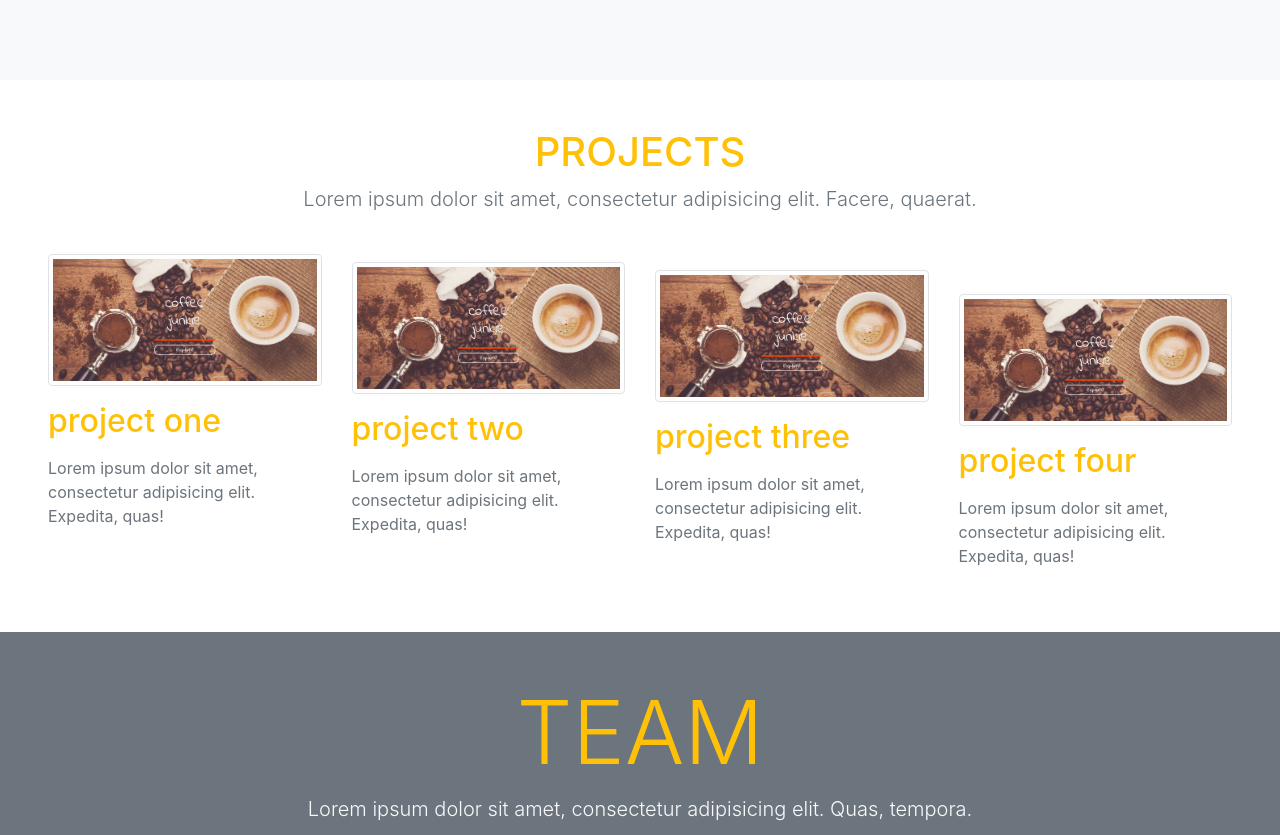
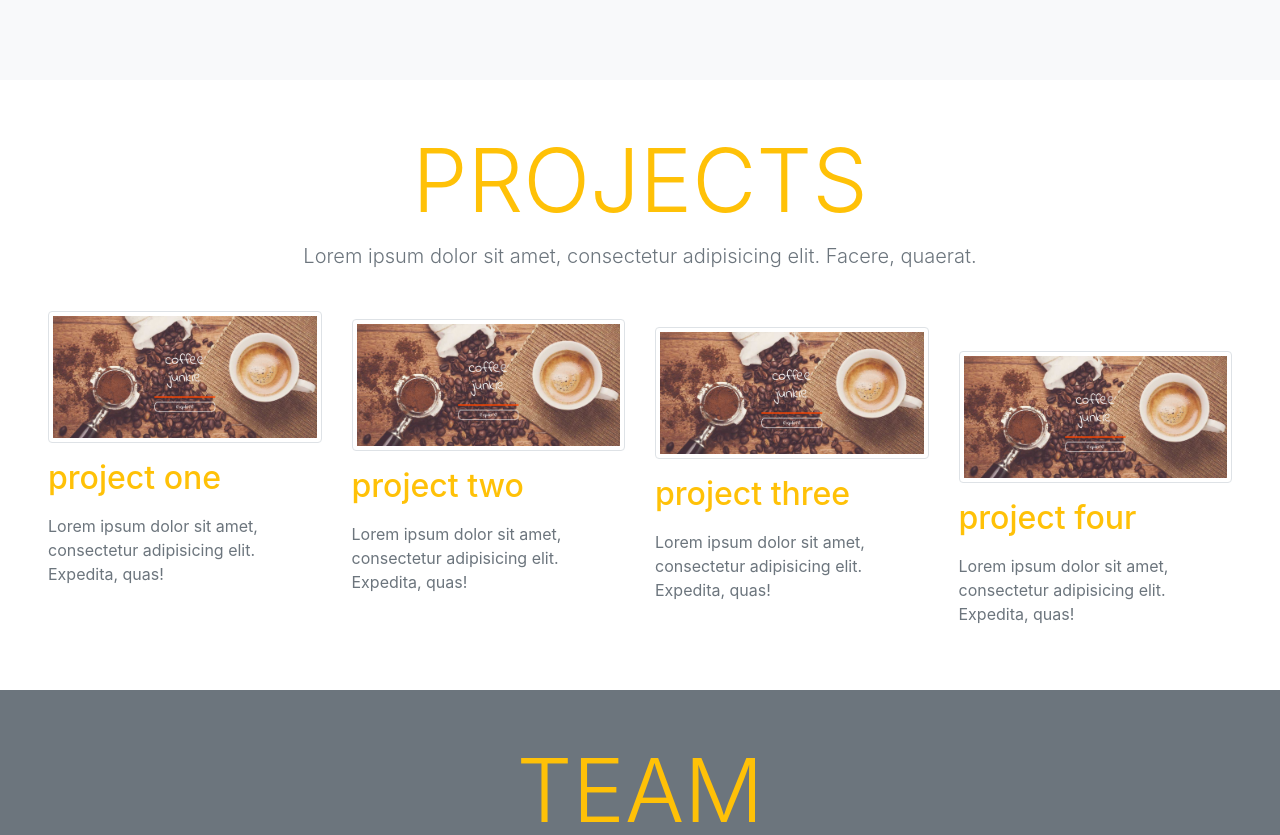
Before and after one commit to Mdmehedihasanrifat/purebootstrap, a plain HTML site: page index.html in a window 1280 px wide. Shown: the part 1240-2075 px from the top of the page. Drawn offline with nearby package versions, Linux system fonts and the light colour scheme.

Commit message:
Update index.html

```diff
--- a/index.html
+++ b/index.html
@@ -136,7 +136,7 @@
 
             <div class="col text-center mb-3">
 
-                <h1 class="text-warning text-uppercase ">projects</h1>
+                <h1 class="text-warning display-2 text-uppercase ">projects</h1>
 
                 <p class="lead text-secondary">Lorem ipsum dolor sit amet, consectetur adipisicing elit. Facere, quaerat.</p>
             </div>
```
